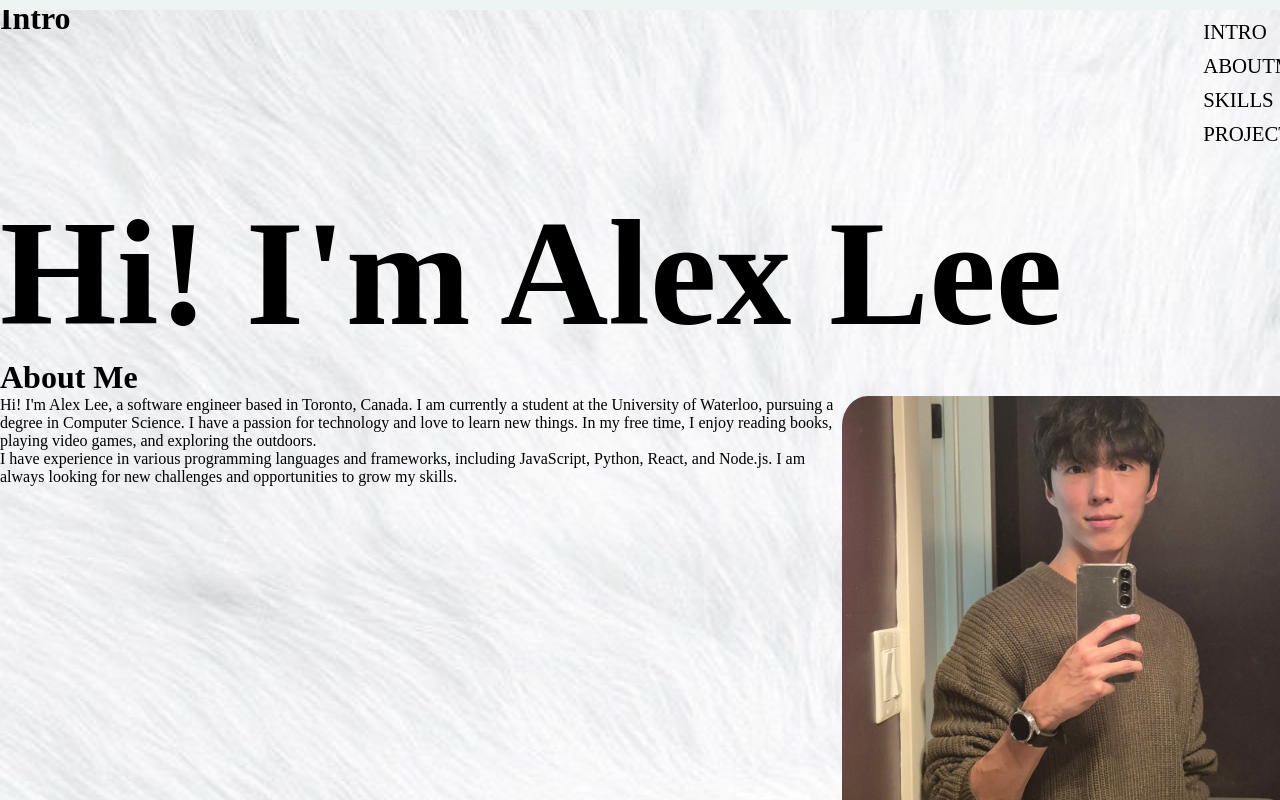
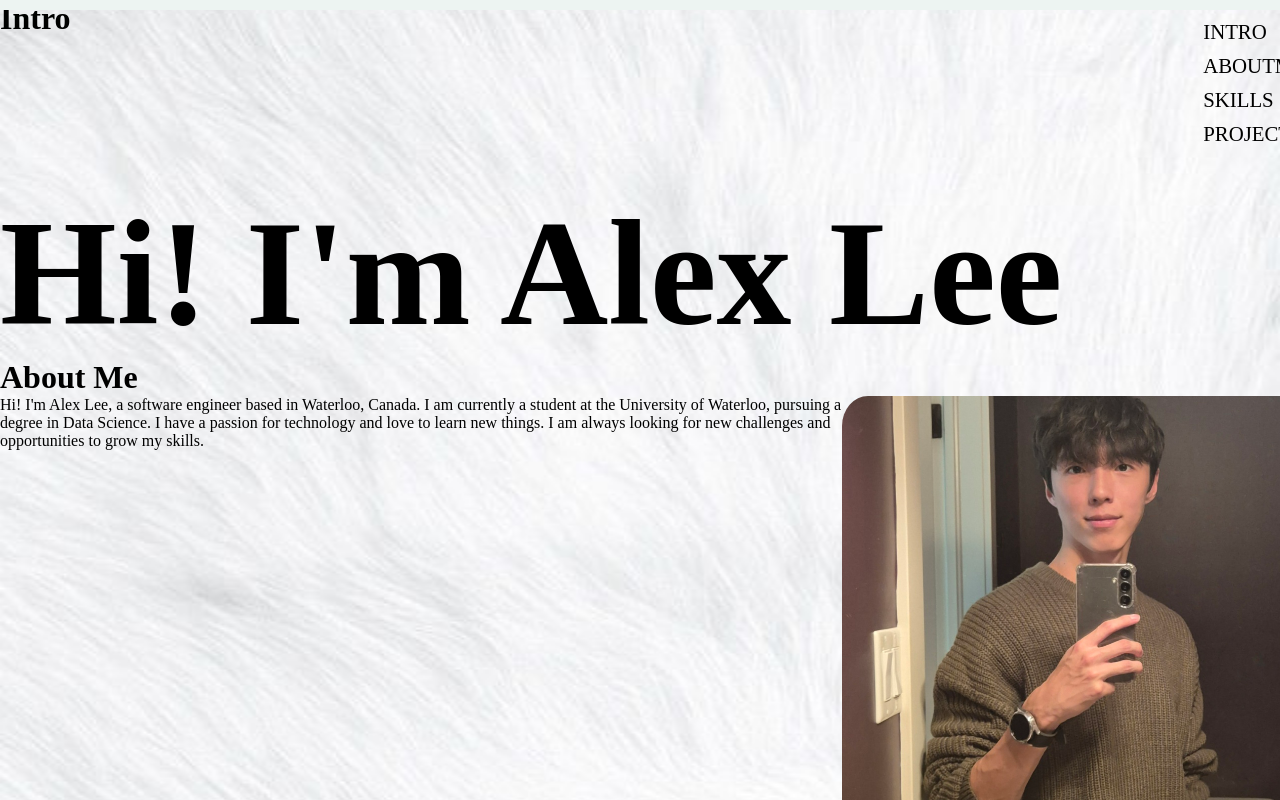
Before and after one commit to 1128alex/alex-lee, a React (Create React App) app: page / in a window 1280 px wide. Shown: the top 800 px of the page. Built offline with nearby package versions, Linux system fonts and the light colour scheme.

Commit message:
about me change

```diff
--- a/src/components/AboutMe.jsx
+++ b/src/components/AboutMe.jsx
@@ -8,10 +8,7 @@ const AboutMe = () => {
             <div style={{ display: "flex", justifyContent: "space-between" }}>
                 <div style={{ width: "70%", float: "left" }}>
                     <p>
-                        Hi! I'm Alex Lee, a software engineer based in Toronto, Canada. I am currently a student at the University of Waterloo, pursuing a degree in Computer Science. I have a passion for technology and love to learn new things. In my free time, I enjoy reading books, playing video games, and exploring the outdoors.
-                    </p>
-                    <p>
-                        I have experience in various programming languages and frameworks, including JavaScript, Python, React, and Node.js. I am always looking for new challenges and opportunities to grow my skills.
+                        Hi! I'm Alex Lee, a software engineer based in Waterloo, Canada. I am currently a student at the University of Waterloo, pursuing a degree in Data Science. I have a passion for technology and love to learn new things. I am always looking for new challenges and opportunities to grow my skills.
                     </p>
                 </div>
                 <div style={{ width: "30%", float: "left" }}>
```
